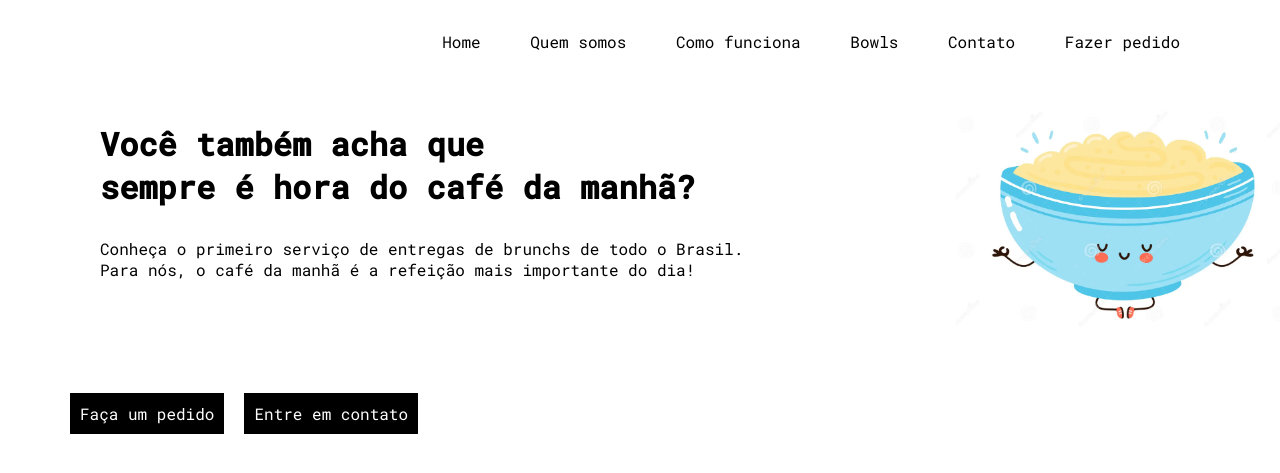
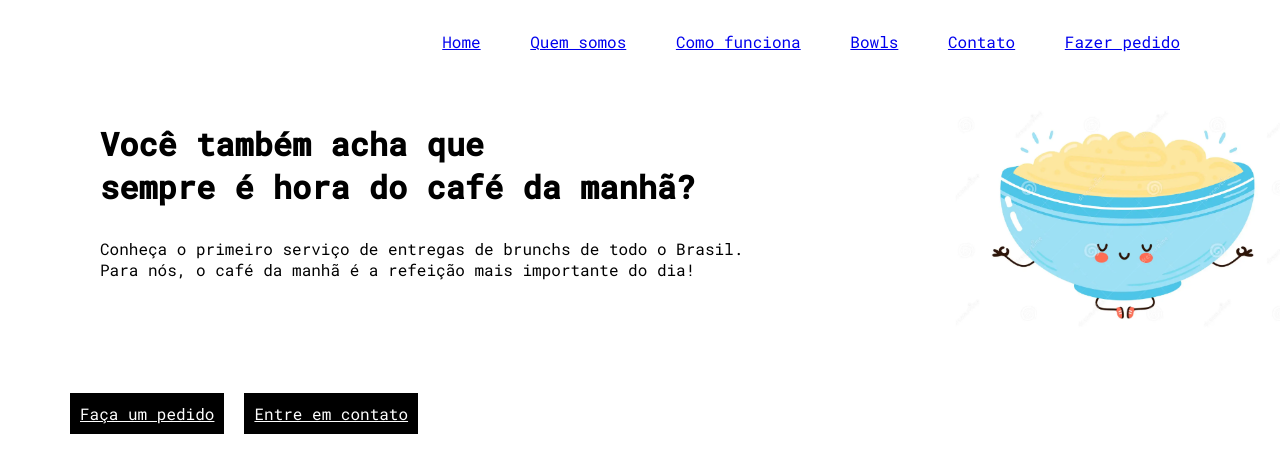
Before and after one commit to flaviasartori/projetofinal, a plain HTML site: page index.html in a window 1280 px wide. Shown: the part 169-642 px from the top of the page. Drawn offline with Linux system fonts and the light colour scheme.

Commit message:
adicionei links

```diff
--- a/index.html
+++ b/index.html
@@ -13,12 +13,12 @@
 
     <div class="container__menu">
 
-        <span>Home</span>
-        <span>Quem somos</span>
-        <span>Como funciona</span>
-        <span> Bowls</span>
-        <span>Contato</span>
-        <span>Fazer pedido</span>
+        <a href="./index.html">Home</a>
+        <a href="./pages/quem-somos.html">Quem somos</a>
+        <a href="./pages/como-funciona.html">Como funciona</a>
+        <a href="./pages/bowls.html"> Bowls</a>
+        <a href="./pages/contato.html">Contato</a>
+        <a href="./pages/fazer-pedido.html">Fazer pedido</a>
 
     </div>
 
@@ -37,8 +37,8 @@
 
     <ul class="lista__botoes">
 
-        <li class="lista__pedido">Faça um pedido</li>
-        <li class="lista__contato">Entre em contato</li>
+        <a href="./pages/contato.html" class="lista__pedido">Faça um pedido</a>
+        <a href="./pages/contato.html" class="lista__contato">Entre em contato</a>
 
     </ul>
 
```
